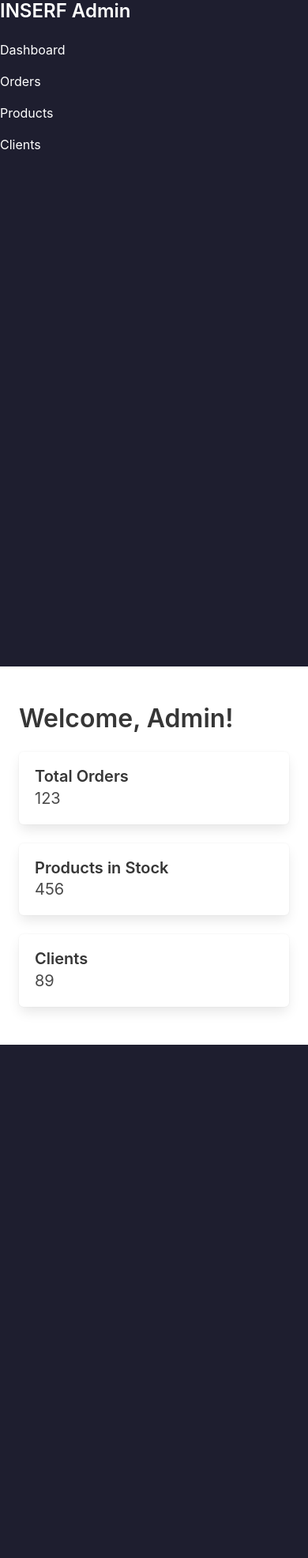
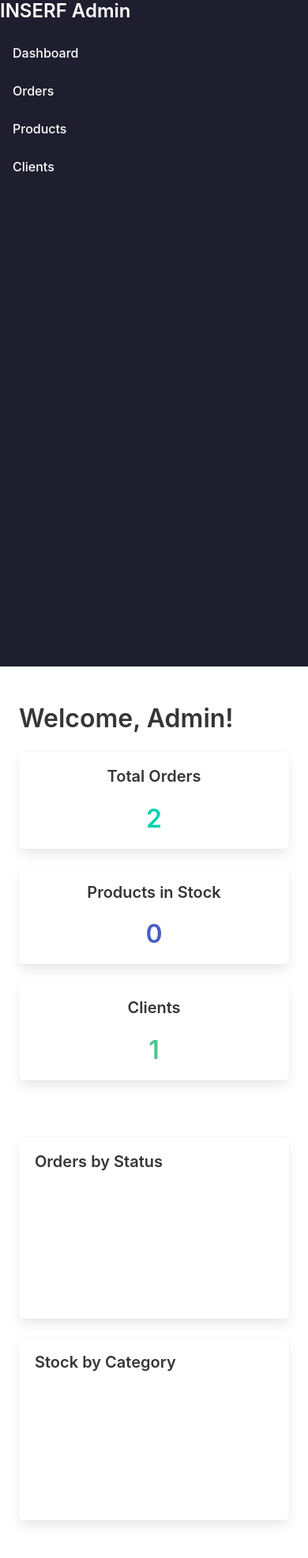
Before and after one commit to spintom/inserf, a Django app: page /admin-panel/ in a window 390 px wide. Shown: the whole page at 79% size. Before the commit the page ends 1323 px from the top, so only its background shows below. Run offline with Django 5.2, Linux system fonts and the light colour scheme; a user stored in the database is signed in; data comes from the database, SQL or seed files in the repository; both versions use the stored data as it was after the commit; data that the repository does not hold is empty; a map, chart or similar area stays blank; parts of the project's set-up code (start-up, migrations or seed data) failed here and were passed over.

Commit message:
feat(dashboard): enhance admin panel with dynamic analytics and seed data
- Added fixtures to `dashboard/fixtures/` for `User`, `Client`, `Product`, `ProductVariant`, `PurchaseOrder`, and `OrderItem` models.
- Enhanced `admin_home` view to compute and pass metrics:
  - Total orders, product stock, clients.
  - Aggregated data: orders grouped by status and stock grouped by product category.
- Updated `dashboard_home.html` template:
  - Dynamically displays metrics.
  - Added two charts using Chart.js: pie chart for order statuses and bar chart for stock by category.
- Improved `admin_base.html` layout with responsive sidebar styling and Chart.js script inclusion.
- Included temporary utility in `landing/views.py` to print hashed password for admin user.

```diff
--- a/dashboard/views.py
+++ b/dashboard/views.py
@@ -1,6 +1,32 @@
 from django.shortcuts import render
 from django.contrib.auth.decorators import login_required
+from core.models import PurchaseOrder, ProductVariant, Client
+from django.db.models import Sum
+
+from django.db.models import Count
 
 @login_required
 def admin_home(request):
-    return render(request, 'dashboard/dashboard_home.html')
+    total_orders = PurchaseOrder.objects.count()
+    total_stock = ProductVariant.objects.aggregate(total=Sum("stock"))["total"] or 0
+    total_clients = Client.objects.count()
+
+    # Órdenes por estado
+    orders_by_status = PurchaseOrder.objects.values("status").annotate(count=Count("id"))
+
+    # Stock por categoría de productos
+    stock_by_category = (
+        ProductVariant.objects
+        .select_related("product")
+        .values("product__category")
+        .annotate(total_stock=Sum("stock"))
+    )
+
+    context = {
+        "total_orders": total_orders,
+        "total_products": total_stock,
+        "total_clients": total_clients,
+        "orders_by_status": orders_by_status,
+        "stock_by_category": stock_by_category,
+    }
+    return render(request, "dashboard/dashboard_home.html", context)
--- a/landing/templates/dashboard/admin_base.html
+++ b/landing/templates/dashboard/admin_base.html
@@ -3,40 +3,69 @@
 <head>
     <meta charset="UTF-8">
     <title>INSERF Admin Panel</title>
+    <meta name="viewport" content="width=device-width, initial-scale=1">
+
     <link rel="stylesheet" href="https://cdn.jsdelivr.net/npm/bulma@0.9.4/css/bulma.min.css">
     <style>
+        :root {
+            --sidebar-bg: #1e1e2f;
+            --sidebar-hover: #2e2e4f;
+            --sidebar-text: #ffffff;
+        }
+
         html, body {
             height: 100%;
         }
+
         .sidebar {
             min-height: 100vh;
-      background-color: #1e1e2f;
-      padding: 1.5rem;
-      color: white;
+            background-color: var(--sidebar-bg);
+            color: var(--sidebar-text);
+            display: flex;
+            flex-direction: column;
+            padding: 2rem 1rem;
         }
+
         .sidebar a {
-      color: white;
+            color: var(--sidebar-text);
             display: block;
-      margin: 1rem 0;
+            padding: 0.75rem 1rem;
+            border-radius: 0.375rem;
+            text-decoration: none;
+            font-weight: 500;
+            transition: background 0.2s ease;
+        }
+
+        .sidebar a:hover,
+        .sidebar a.is-active {
+            background-color: var(--sidebar-hover);
+        }
+
+        .admin-main {
+            padding: 2rem;
         }
     </style>
 </head>
 <body>
-  <div class="columns is-gapless">
+<div class="columns is-gapless is-fullheight">
+
     <!-- Sidebar -->
-    <aside class="column is-2 sidebar">
-      <h2 class="title is-4 has-text-white">INSERF Admin</h2>
-      <a href="#">Dashboard</a>
+    <nav class="column is-2 sidebar">
+        <h1 class="title is-4 has-text-white mb-4">INSERF Admin</h1>
+        <a href="{% url 'admin_home' %}">Dashboard</a>
         <a href="#">Orders</a>
         <a href="#">Products</a>
         <a href="#">Clients</a>
-    </aside>
+    </nav>
 
     <!-- Main Content -->
-    <main class="column is-10 p-6">
+    <main class="column is-10 admin-main">
         {% block content %}
         {% endblock %}
     </main>
+
 </div>
+
+<script src="https://cdn.jsdelivr.net/npm/chart.js"></script>
 </body>
 </html>
--- a/landing/templates/dashboard/dashboard_home.html
+++ b/landing/templates/dashboard/dashboard_home.html
@@ -2,26 +2,76 @@
 
 {% block content %}
     <section class="section">
-    <h1 class="title">Welcome, {{ request.user.first_name }}!</h1>
-    <div class="columns">
-      <div class="column">
-        <div class="box">
+        <h1 class="title is-3 mb-5">Welcome, {{ request.user.first_name|default:"Admin" }}!</h1>
+
+        <div class="columns is-multiline">
+            <div class="column is-4">
+                <div class="box has-text-centered">
                     <p class="title is-5">Total Orders</p>
-          <p class="subtitle">123</p>
+                    <p class="title is-3 has-text-primary">{{ total_orders }}</p>
                 </div>
             </div>
-      <div class="column">
-        <div class="box">
+            <div class="column is-4">
+                <div class="box has-text-centered">
                     <p class="title is-5">Products in Stock</p>
-          <p class="subtitle">456</p>
+                    <p class="title is-3 has-text-link">{{ total_products }}</p>
                 </div>
             </div>
-      <div class="column">
+            <div class="column is-4">
+                <div class="box has-text-centered">
+                    <p class="title is-5">Clients</p>
+                    <p class="title is-3 has-text-success">{{ total_clients }}</p>
+                </div>
+            </div>
+        </div>
+
+        <div class="columns mt-6">
+            <div class="column is-half">
                 <div class="box">
-          <p class="title is-5">Clients</p>
-          <p class="subtitle">89</p>
+                    <h3 class="title is-5 mb-3">Orders by Status</h3>
+                    <canvas id="ordersChart" height="150"></canvas>
+                </div>
+            </div>
+            <div class="column is-half">
+                <div class="box">
+                    <h3 class="title is-5 mb-3">Stock by Category</h3>
+                    <canvas id="stockChart" height="150"></canvas>
                 </div>
             </div>
         </div>
     </section>
+
+    <script>
+        const ordersChart = document.getElementById('ordersChart');
+        new Chart(ordersChart, {
+            type: 'pie',
+            data: {
+                labels: [{% for item in orders_by_status %}'{{ item.status }}',{% endfor %}],
+                datasets: [{
+                    label: 'Orders',
+                    data: [{% for item in orders_by_status %}{{ item.count }}, {% endfor %}],
+                    backgroundColor: ['#00d1b2', '#3273dc', '#ffdd57', '#ff3860'],
+                }]
+            }
+        });
+
+        const stockChart = document.getElementById('stockChart');
+        new Chart(stockChart, {
+            type: 'bar',
+            data: {
+                labels: [{% for item in stock_by_category %}'{{ item.product__category }}',{% endfor %}],
+                datasets: [{
+                    label: 'Stock',
+                    data: [{% for item in stock_by_category %}{{ item.total_stock }}, {% endfor %}],
+                    backgroundColor: '#7957d5',
+                }]
+            },
+            options: {
+                scales: {
+                    y: {beginAtZero: true}
+                }
+            }
+        });
+    </script>
+
 {% endblock %}
--- a/landing/views.py
+++ b/landing/views.py
@@ -1,4 +1,7 @@
 from django.shortcuts import render
 
 def home(request):
+    from django.contrib.auth.hashers import make_password
+    print(make_password("admin123"))
+
     return render(request, "landing/home.html")
```
Also changed, not shown: dashboard/fixtures/clients.json (added, +14 -0 lines), dashboard/fixtures/order_items.json (added, +24 -0 lines), dashboard/fixtures/product_variants.json (added, +30 -0 lines), dashboard/fixtures/products.json (added, +26 -0 lines), dashboard/fixtures/purchase_orders.json (added, +24 -0 lines), dashboard/fixtures/user.json (added, +23 -0 lines). Lines whose indentation alone changed are shown as unchanged.
